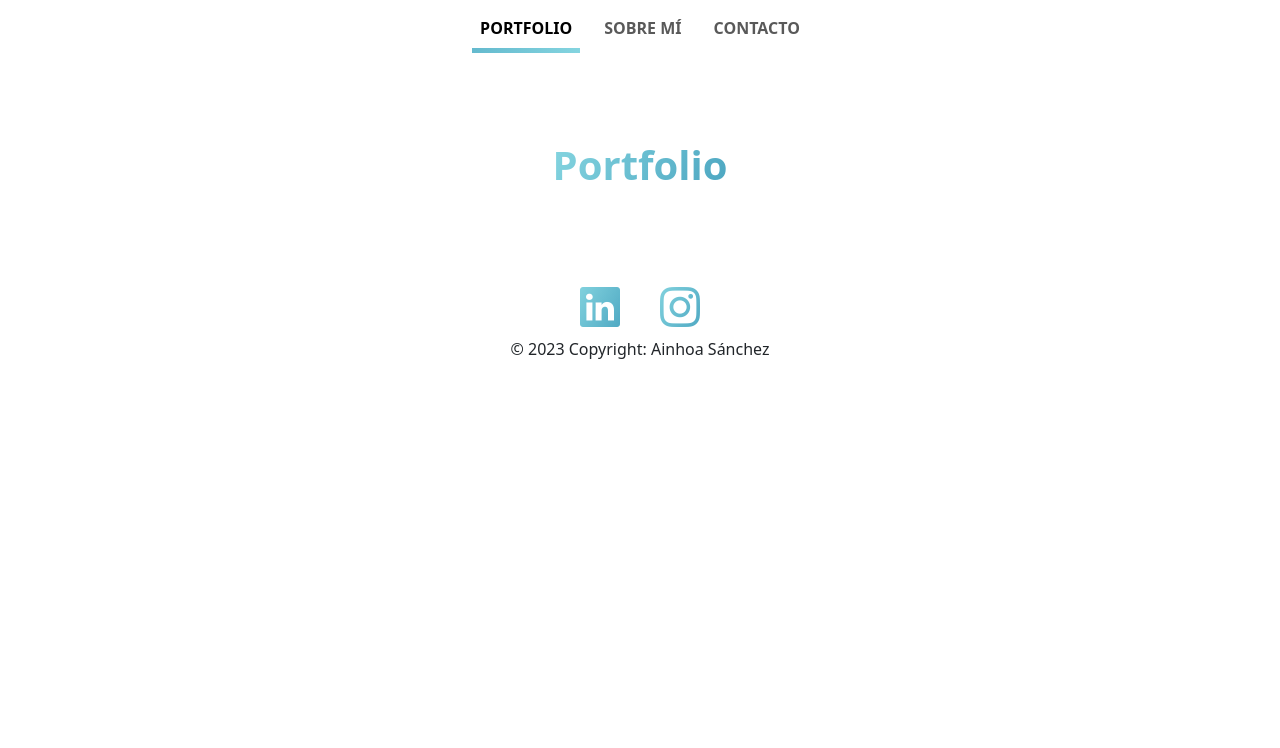
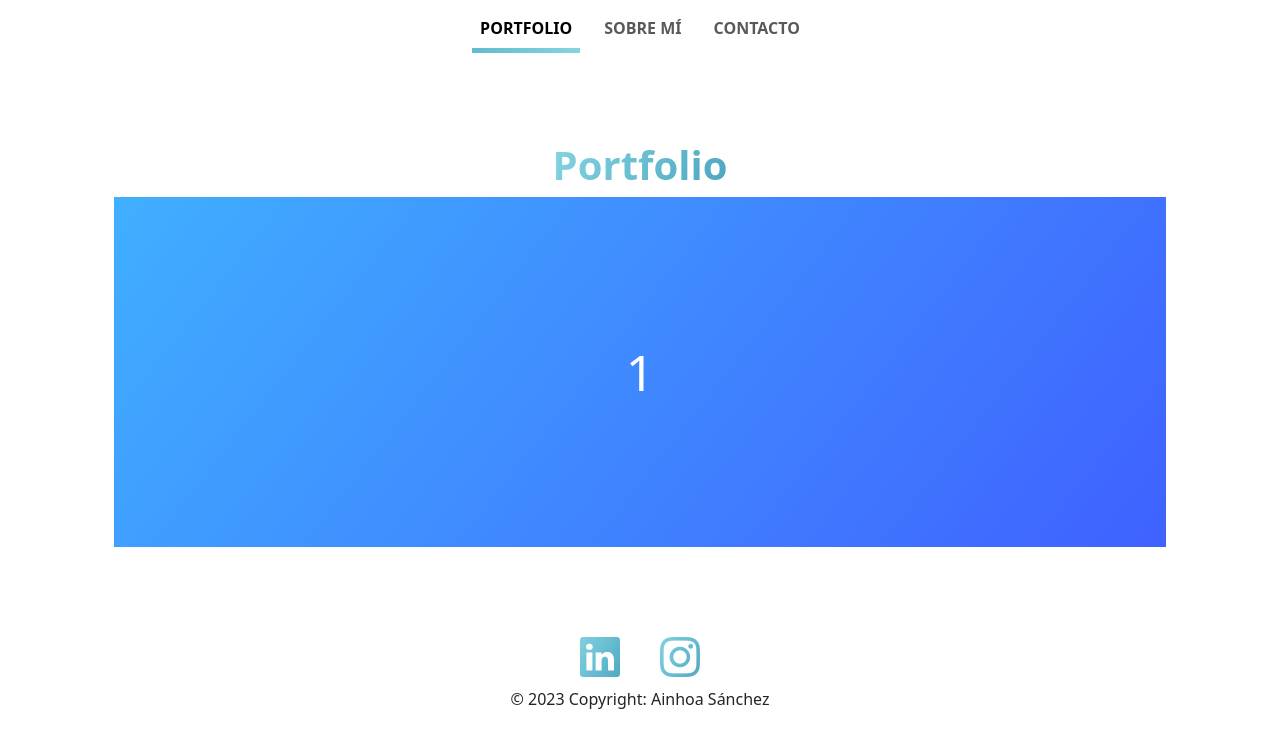
Before and after one commit to endermejia/photo-portfolio, an Angular app: page /portfolio in a window 1280 px wide. Shown: the top 748 px of the page. Built offline with nearby package versions, Linux system fonts and the light colour scheme.

Commit message:
feat: add keen-slider in portfolio

```diff
--- a/angular.json
+++ b/angular.json
@@ -103,5 +103,8 @@
         }
       }
     }
+  },
+  "cli": {
+    "analytics": false
   }
 }
--- a/package.json
+++ b/package.json
@@ -22,6 +22,7 @@
     "@popperjs/core": "^2.11.6",
     "bootstrap": "^5.3.2",
     "bootstrap-icons": "^1.11.1",
+    "keen-slider": "^6.8.6",
     "rxjs": "~7.8.0",
     "tslib": "^2.3.0",
     "zone.js": "~0.13.0"
--- a/src/app/modules/contacto/contacto.component.html
+++ b/src/app/modules/contacto/contacto.component.html
@@ -28,7 +28,7 @@
             <input
               id="inputName"
               class="form-control"
-              type="name"
+              type="text"
               [name]="contactForm.name"
               [placeholder]="contactForm.namePlaceholder"
               required>
--- a/src/app/modules/portfolio/portfolio.component.html
+++ b/src/app/modules/portfolio/portfolio.component.html
@@ -3,5 +3,13 @@
     <div class="center-div">
       <h1 class="text-gradient fw-bold">Portfolio</h1>
     </div>
+    <div class="keen-slider" #sliderRef>
+      <div class="keen-slider__slide number-slide1">1</div>
+      <div class="keen-slider__slide number-slide2">2</div>
+      <div class="keen-slider__slide number-slide3">3</div>
+      <div class="keen-slider__slide number-slide4">4</div>
+      <div class="keen-slider__slide number-slide5">5</div>
+      <div class="keen-slider__slide number-slide6">6</div>
+    </div>
   </article>
 </section>
--- a/src/app/modules/portfolio/portfolio.component.scss
+++ b/src/app/modules/portfolio/portfolio.component.scss
@@ -0,0 +1,70 @@
+[class^="number-slide"],
+[class*=" number-slide"] {
+  background: grey;
+  display: flex;
+  align-items: center;
+  justify-content: center;
+  font-size: 50px;
+  color: #fff;
+  font-weight: 500;
+  height: 350px;
+  max-height: 100vh;
+}
+
+.number-slide1 {
+  background: rgb(64, 175, 255);
+  background: linear-gradient(
+      128deg,
+      rgba(64, 175, 255, 1) 0%,
+      rgba(63, 97, 255, 1) 100%
+  );
+}
+
+.number-slide2 {
+  background: rgb(255, 75, 64);
+  background: linear-gradient(
+      128deg,
+      rgba(255, 154, 63, 1) 0%,
+      rgba(255, 75, 64, 1) 100%
+  );
+}
+
+.number-slide3 {
+  background: rgb(182, 255, 64);
+  background: linear-gradient(
+      128deg,
+      rgba(182, 255, 64, 1) 0%,
+      rgba(63, 255, 71, 1) 100%
+  );
+  background: linear-gradient(
+      128deg,
+      rgba(189, 255, 83, 1) 0%,
+      rgba(43, 250, 82, 1) 100%
+  );
+}
+
+.number-slide4 {
+  background: rgb(64, 255, 242);
+  background: linear-gradient(
+      128deg,
+      rgba(64, 255, 242, 1) 0%,
+      rgba(63, 188, 255, 1) 100%
+  );
+}
+
+.number-slide5 {
+  background: rgb(255, 64, 156);
+  background: linear-gradient(
+      128deg,
+      rgba(255, 64, 156, 1) 0%,
+      rgba(255, 63, 63, 1) 100%
+  );
+}
+.number-slide6 {
+  background: rgb(64, 76, 255);
+  background: linear-gradient(
+      128deg,
+      rgba(64, 76, 255, 1) 0%,
+      rgba(174, 63, 255, 1) 100%
+  );
+}
--- a/src/app/modules/portfolio/portfolio.component.ts
+++ b/src/app/modules/portfolio/portfolio.component.ts
@@ -1,10 +1,24 @@
-import { Component } from '@angular/core';
+import {AfterViewInit, Component, ElementRef, OnDestroy, ViewChild} from '@angular/core';
+import KeenSlider, {KeenSliderInstance} from "keen-slider";
 
 @Component({
   selector: 'app-portfolio',
   templateUrl: './portfolio.component.html',
-  styleUrls: ['./portfolio.component.scss']
+  styleUrls: ['../../../../node_modules/keen-slider/keen-slider.min.css',
+    './portfolio.component.scss'],
 })
-export class PortfolioComponent {
+export class PortfolioComponent implements AfterViewInit, OnDestroy {
+  @ViewChild('sliderRef') sliderRef!: ElementRef<HTMLElement>
 
+  slider!: KeenSliderInstance;
+
+  ngAfterViewInit() {
+    this.slider = new KeenSlider(this.sliderRef.nativeElement, {
+      loop: true,
+    })
+  }
+
+  ngOnDestroy() {
+    if (this.slider) this.slider.destroy()
+  }
 }
```
Also changed, not shown: src/app/modules/sobre-mi/sobre-mi.module.ts (+6 -5 lines), 1 other file (tests, documents, lock files or other folders).
